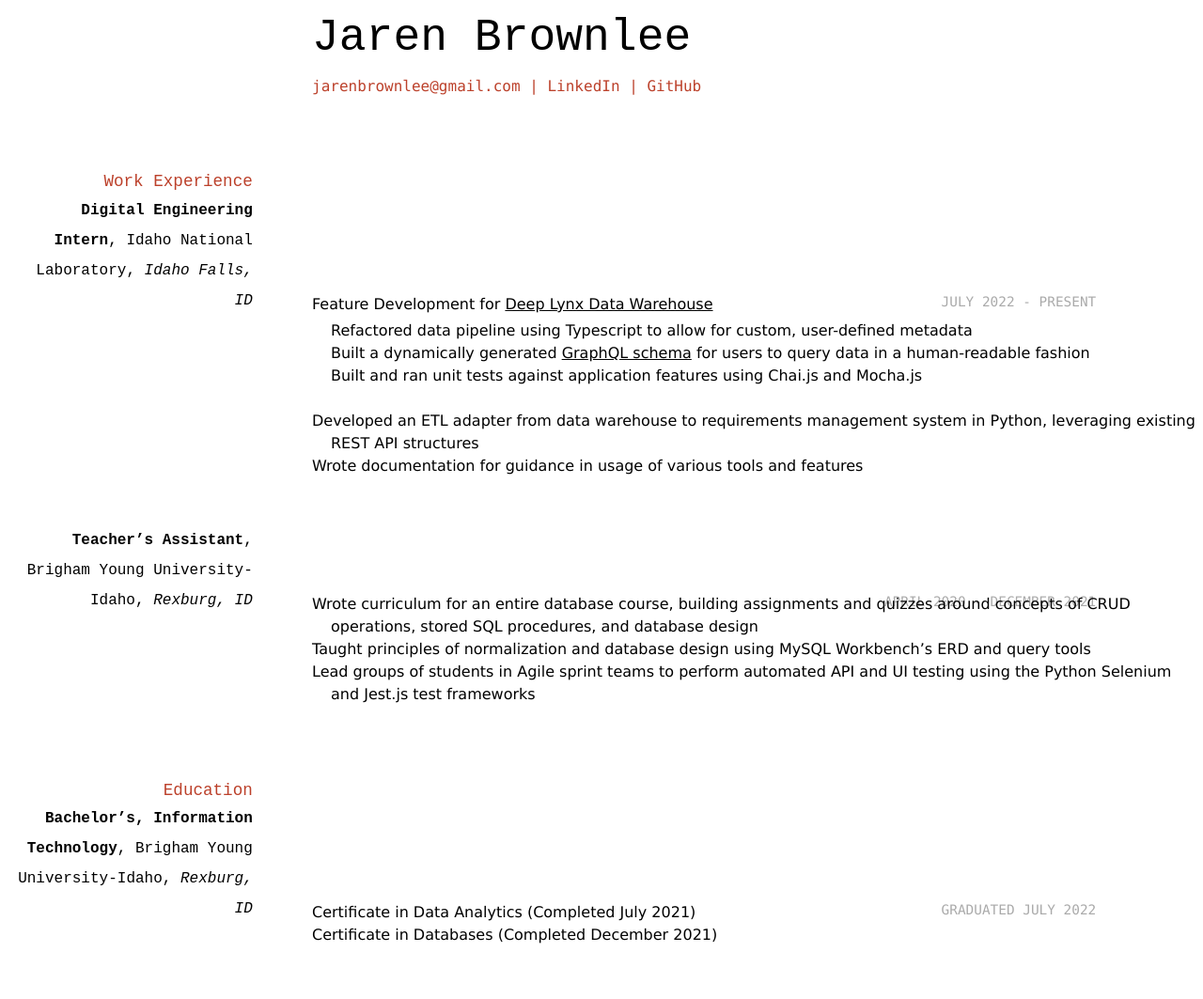
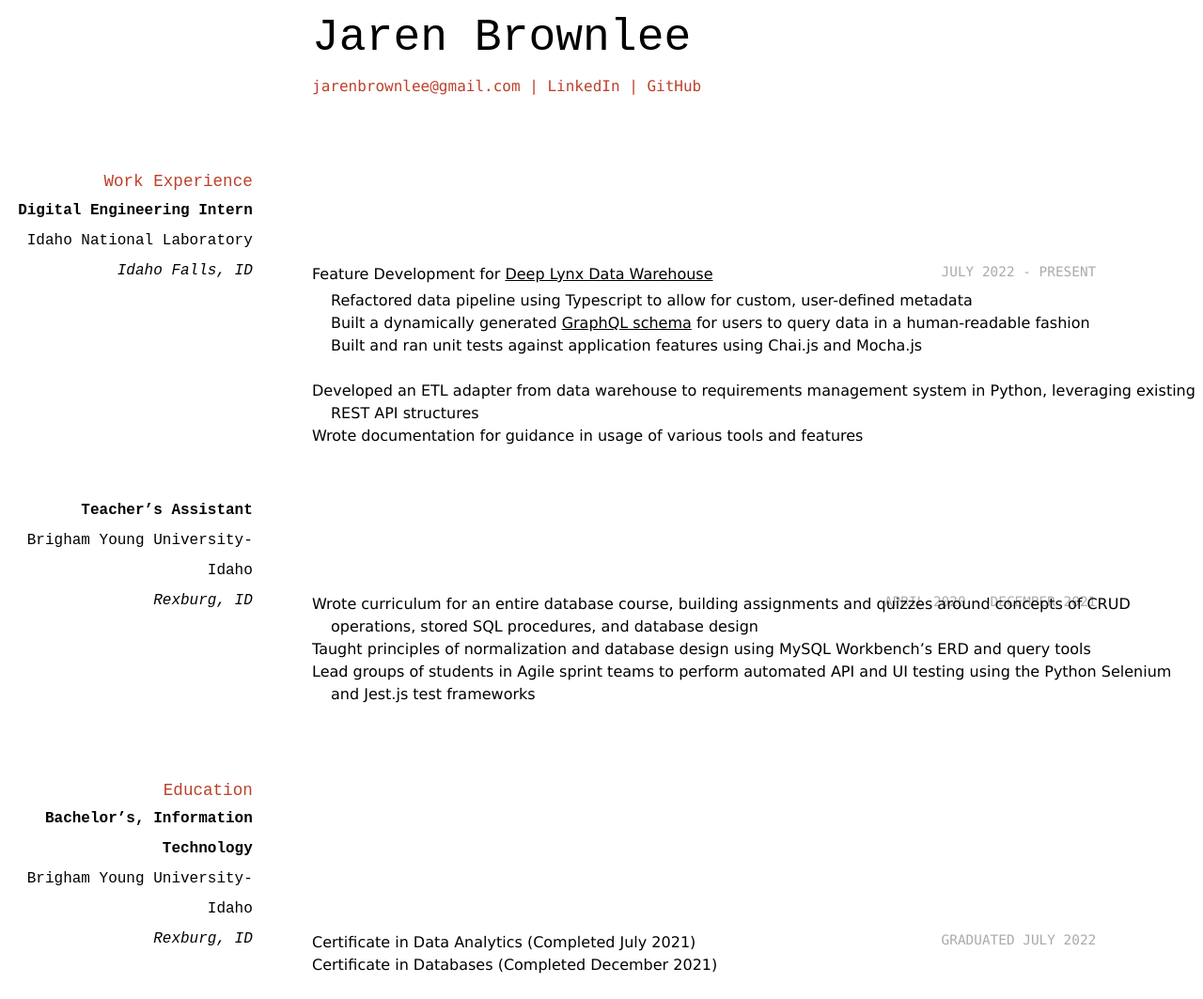
Before and after one commit to hotfudgebrownlee/brownlee-resume, a Jekyll site: the page built from docs/index.md, in a window 1280 px wide. Shown: the whole page at 94% size. Built offline with Jekyll 4.4.1, drawn with Linux system fonts in a browser that asks for light colours; before the commit the page ends 1031 px from its top, so only the background shows below that.

Commit message:
fix formatting

```diff
--- a/docs/index.md
+++ b/docs/index.md
@@ -12,7 +12,7 @@ title: Jaren Brownlee's Resume
 
 ## Work Experience
 
-### __Digital Engineering Intern__, Idaho National Laboratory, *Idaho Falls, ID*
+### __Digital Engineering Intern__ <br/> Idaho National Laboratory <br/> *Idaho Falls, ID*
 `JULY 2022 - PRESENT`
 - Feature Development for [Deep Lynx Data Warehouse](https://gitlab.software.inl.gov/b650/Deep-Lynx/)
   - Refactored data pipeline using Typescript to allow for custom, user-defined metadata
@@ -21,7 +21,7 @@ title: Jaren Brownlee's Resume
 - Developed an ETL adapter from data warehouse to requirements management system in Python, leveraging existing REST API structures
 - Wrote documentation for guidance in usage of various tools and features
 
-### __Teacher's Assistant__, Brigham Young University-Idaho, *Rexburg, ID*
+### __Teacher's Assistant__ <br/> Brigham Young University-Idaho <br/> *Rexburg, ID*
 `APRIL 2020 - DECEMBER 2021`
 - Wrote curriculum for an entire database course, building assignments and quizzes around concepts of CRUD operations, stored SQL procedures, and database design
 - Taught principles of normalization and database design using MySQL Workbench's ERD and query tools
@@ -29,7 +29,7 @@ title: Jaren Brownlee's Resume
 
 ## Education
 
-### __Bachelor's, Information Technology__, Brigham Young University-Idaho, *Rexburg, ID*
+### __Bachelor's, Information Technology__ <br/> Brigham Young University-Idaho <br/> *Rexburg, ID*
 `GRADUATED JULY 2022`
 - Certificate in Data Analytics (Completed July 2021)
 - Certificate in Databases (Completed December 2021)
```
Also changed, not shown: README.md.
